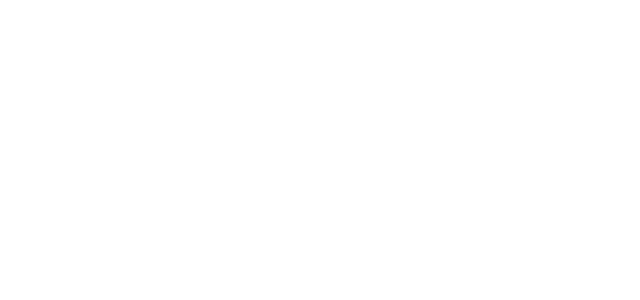
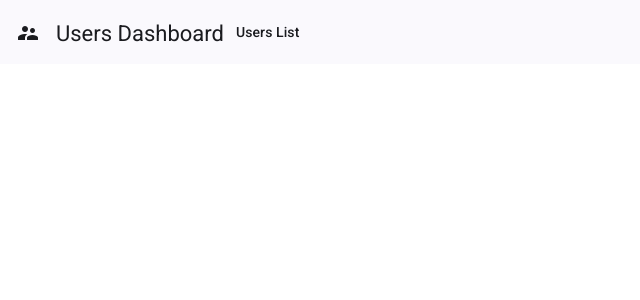
Before and after one commit to samiralholo/ng-user-dashboard, an Angular app: page /dashboard in a window 1280 px wide. Shown: the top 300 px of the page, without its empty margins (0-640 px from the left). Built offline with nearby package versions, Linux system fonts and the light colour scheme.

Commit message:
Add Dashboard Header

```diff
--- a/src/app/dashboard/dashboard.component.html
+++ b/src/app/dashboard/dashboard.component.html
@@ -1 +1,11 @@
+<mat-toolbar class="header">
+  <div class="header__logo">
+    <mat-icon class="icon">supervisor_account</mat-icon>
+    <span class="title">Users Dashboard</span>
+  </div>
+  <div class="header__nav">
+    <a mat-button [routerLink]="['users']">Users List</a>
+  </div>
+</mat-toolbar>
+
 <router-outlet />
--- a/src/app/dashboard/dashboard.component.scss
+++ b/src/app/dashboard/dashboard.component.scss
@@ -0,0 +1,14 @@
+.header {
+  &__logo {
+    flex: 0.13;
+    .icon {
+      margin-right: 1rem;
+      line-height: 1.4;
+    }
+  }
+
+  &__nav {
+    display: flex;
+    align-items: center;
+  }
+}
```
Also changed, not shown: src/app/dashboard/dashboard.module.ts (+13 -1 lines).
